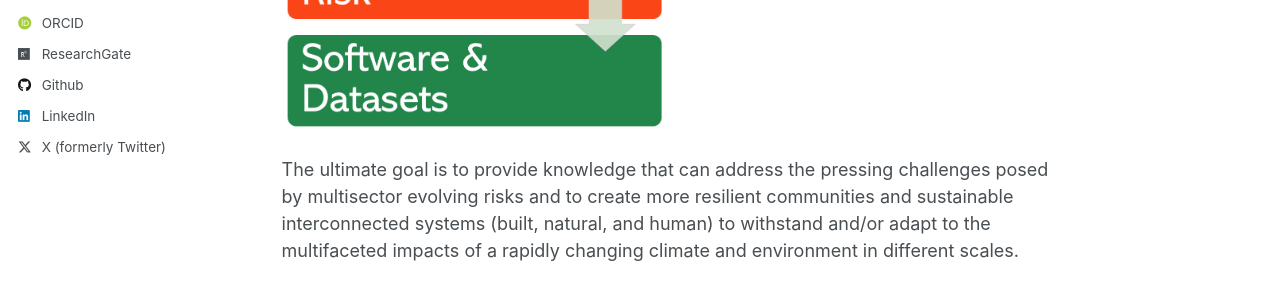
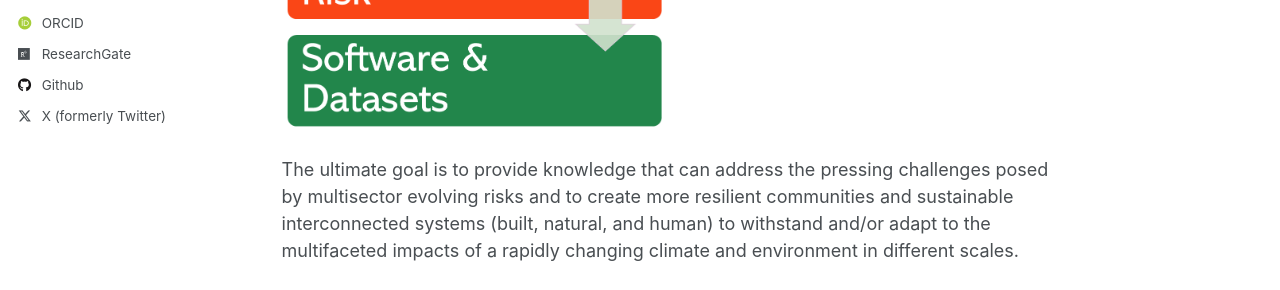
Before and after one commit to nassernajibi/lab, a Jekyll site: the page built from _pages/about.md, in a window 1280 px wide. Shown: the part 601-891 px from the top of the page. Built offline with Jekyll 4.4.1, drawn with Linux system fonts in a browser that asks for light colours; some web fonts are replaced.

Commit message:
Update config

```diff
--- a/_config.yml
+++ b/_config.yml
@@ -57,7 +57,7 @@ author:
   keybase          : # Username
   instagram        : # Username
   lastfm           : # Username
-  linkedin         : "nassernajibi"
+  linkedin         : #"nassernajibi"
   mastodon         : # URL
   medium           : # URL
   pinterest        : # Username
```
